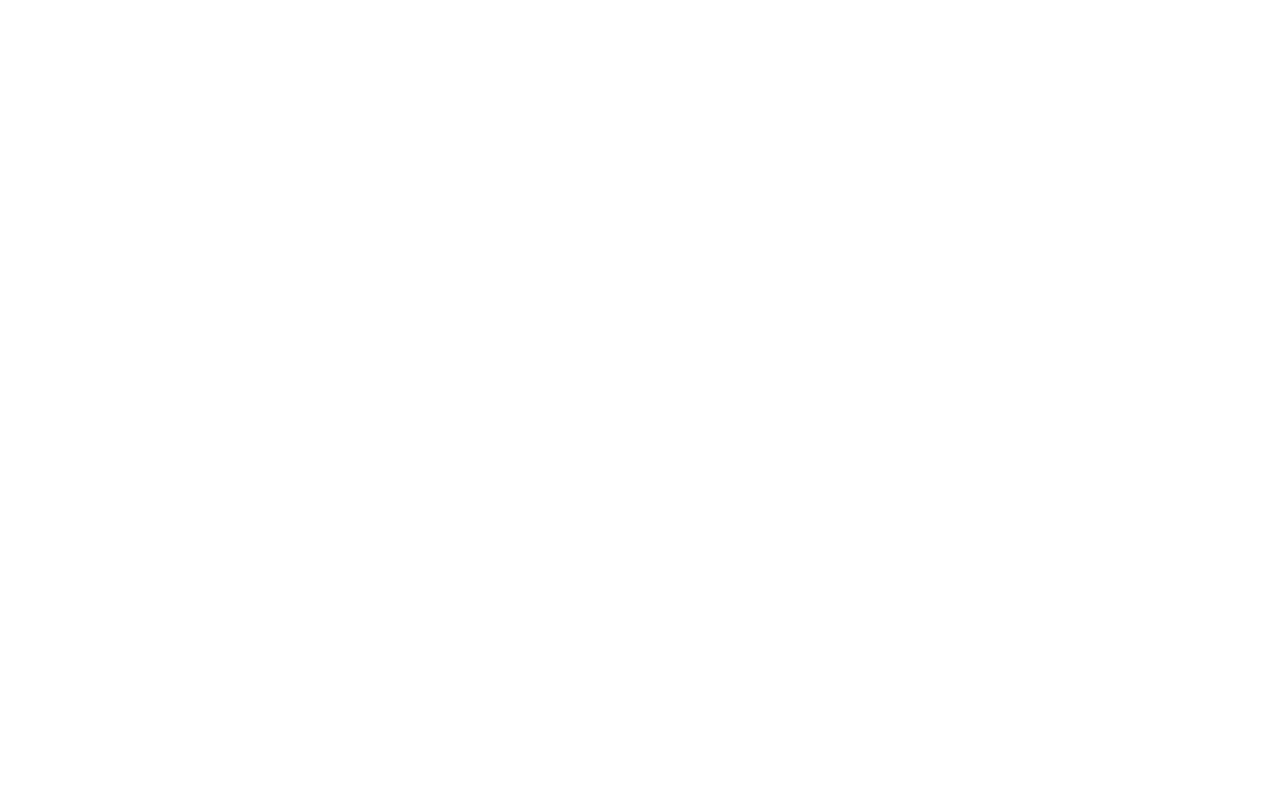
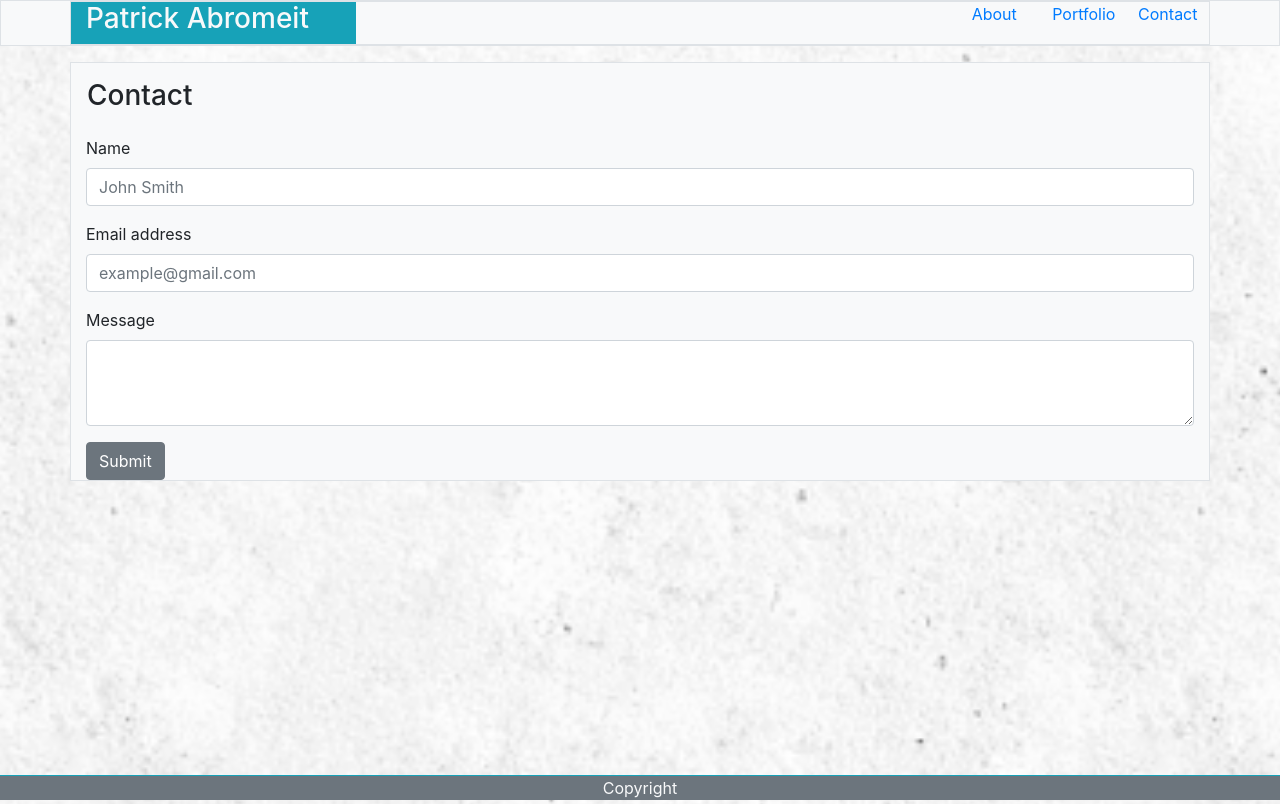
Before and after one commit to pabrome/Bootstrap, a plain HTML site: page contact.html in a window 1280 px wide. Shown: the top 804 px of the page. Drawn offline with nearby package versions, Linux system fonts and the light colour scheme.

Commit message:
small cosmetic updates to index and portfolio, added contact page

```diff
--- a/contact.html
+++ b/contact.html
@@ -0,0 +1,64 @@
+<!DOCTYPE html>
+<html lang="en">
+<head>
+    <meta charset="UTF-8">
+    <meta name="viewport" content="width=device-width, initial-scale=1.0">
+    <meta http-equiv="X-UA-Compatible" content="ie=edge">
+    <link rel="stylesheet" href="style.css">
+    <link rel="stylesheet" href="https://stackpath.bootstrapcdn.com/bootstrap/4.3.1/css/bootstrap.min.css" integrity="sha384-ggOyR0iXCbMQv3Xipma34MD+dH/1fQ784/j6cY/iJTQUOhcWr7x9JvoRxT2MZw1T" crossorigin="anonymous">
+    <title>Contact</title>
+</head>
+<body>
+    <div id="background">
+        <div class="nav bg-light border" >
+            <div class="container">
+                <div class="row bg-light border">
+                    <div class="col-12 text-center col-md-4 text-md-left col-lg-3 bg-info text-light text-size">
+                        <h3>Patrick Abromeit</h3>
+                    </div>
+                    <div class="col-12 col-md-8 col-lg-9 d-flex justify-content-center justify-content-md-end">
+                        <div class="row">
+                            <div class="col-4 col-md-4 text-center align-middle text-decoration-none">
+                                <a href="index.html"> About </a>
+                            </div>
+                            <div class="col-4 col-md-4 text-center align-middle text-muted">
+                                <a style="text-decoration:none" href="portfolio.html"> Portfolio </a>
+                            </div>
+                            <div class="col-4 col-md-4 text-center align-middle">
+                                <a style="text-decoration:none" href="contact.html"> Contact </a>
+                            </div>
+                        </div>
+                    </div>
+                </div>
+            </div>
+        </div>
+        <div class="container bg-light mt-3 border">
+            <div class="row">
+                <div class="col-12 p-3">
+                    <h3>Contact</h3>
+                </div>
+            </div>
+            <form>
+                <div class="form-group">
+                    <label for="exampleInputName">Name</label>
+                    <input type="name" class="form-control" id="exampleInputName" aria-describedby="emailHelp" placeholder="John Smith">
+                </div>
+                <div class="form-group">
+                    <label for="exampleInputEmail1">Email address</label>
+                    <input type="email" class="form-control" id="exampleInputEmail1" aria-describedby="emailHelp" placeholder="example@gmail.com">
+                </div>
+                <div class="form-group">
+                    <label for="exampleInputMessahe">Message</label>
+                    <textarea class="form-control" id="exampleInputMessahe" rows="3"></textarea>
+                </div>
+                <button type="submit" class="btn btn-secondary">Submit</button>
+            </form>
+    </div>
+    </div>
+    <div class="nav fixed-bottom bg-secondary border-top border-info">
+        <div class="container text-center text-light">
+            Copyright
+        </div>
+    </div>
+</body>
+</html>
```
Also changed, not shown: index.html (+3 -3 lines), portfolio.html (+3 -3 lines).
